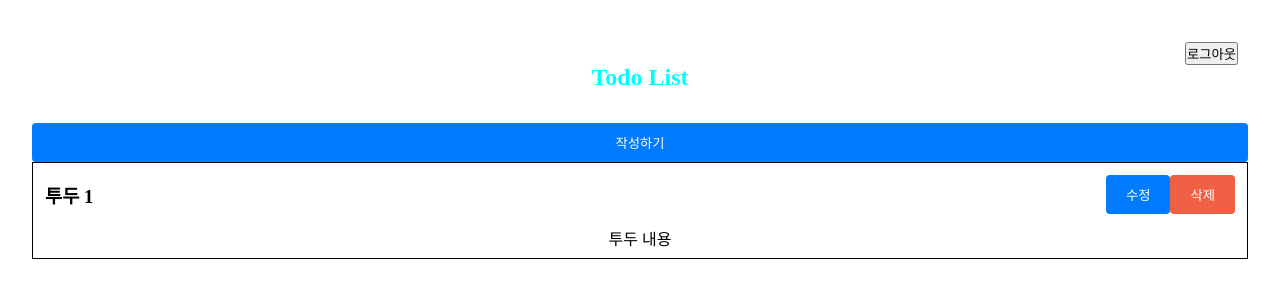
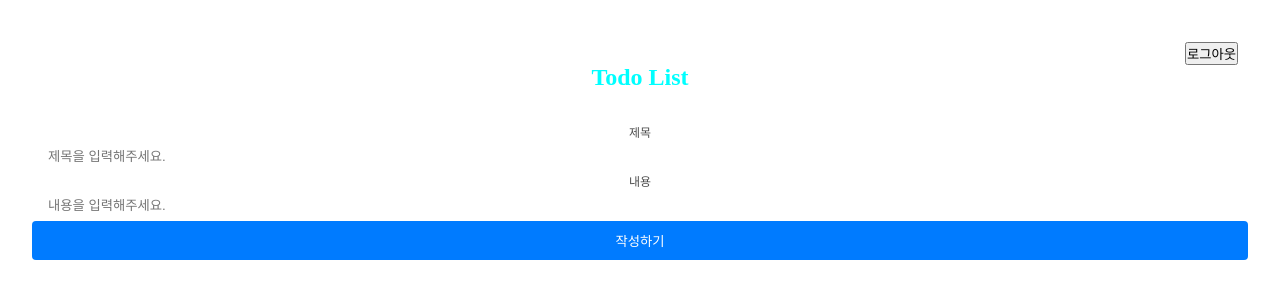
Before and after one commit to muzi55/wanted-pre-onboarding-challenge-fe-27, a React (Vite) app: page /write in a window 1280 px wide. Shown: the top 300 px of the page. Built offline with nearby package versions, Linux system fonts and the light colour scheme; no server answers; sample sign-in values are in the browser's storage.

Commit message:
todo 생성 로직 추가

```diff
--- a/src/components/textfield/TextInput.tsx
+++ b/src/components/textfield/TextInput.tsx
@@ -9,6 +9,7 @@ function TextInput({
   type,
   name,
   id,
+  require = false,
 }: ITextInputProps) {
   return (
     <input
@@ -19,6 +20,7 @@ function TextInput({
       name={name}
       id={id}
       placeholder={placeholder}
+      required={require}
     />
   )
 }
--- /dev/null
+++ b/src/components/write/TodoWrite.tsx
@@ -0,0 +1,38 @@
+import React from 'react'
+import TextLabel from '../textfield/TextLabel'
+import TextInput from '../textfield/TextInput'
+import { ITextInputProps } from '../../types/TextField'
+
+interface ITodoWriteProps extends ITextInputProps {
+  htmlFor: string
+  label: string
+}
+
+function TodoWrite({
+  htmlFor,
+  label,
+  onChange,
+  value,
+  placeholder,
+  type,
+  name,
+  id,
+  require = true,
+}: ITodoWriteProps) {
+  return (
+    <div>
+      <TextLabel htmlFor={htmlFor}>{label}</TextLabel>
+      <TextInput
+        onChange={onChange}
+        value={value}
+        placeholder={placeholder}
+        type={type}
+        name={name}
+        id={id}
+        require={require}
+      />
+    </div>
+  )
+}
+
+export default TodoWrite
--- a/src/pages/Home.tsx
+++ b/src/pages/Home.tsx
@@ -16,6 +16,7 @@ function Home() {
         Authorization: token,
       },
     })
+    console.log(res.data)
   }
 
   useEffect(() => {
@@ -31,7 +32,7 @@ function Home() {
           }}
           full={true}
         >
-          작성하기
+          투두 쓰로 가기
         </Button>
       </div>
       <div>
--- a/src/pages/Write.tsx
+++ b/src/pages/Write.tsx
@@ -0,0 +1,77 @@
+import React, { useId, useState } from 'react'
+import Button from '../components/button/Button'
+import TodoWrite from '../components/write/TodoWrite'
+import axios from 'axios'
+import { useNavigate } from 'react-router-dom'
+
+function Write() {
+  const navigate = useNavigate()
+  const token = localStorage.getItem('token')
+  const titleId = useId()
+  const contentId = useId()
+
+  const [title, setTitle] = useState<string>('')
+  const [content, setContent] = useState<string>('')
+
+  const onSubmit = async (e: React.FormEvent<HTMLFormElement>) => {
+    e.preventDefault()
+    try {
+      const res = await axios.post(
+        `${import.meta.env.VITE_SERVER_API}/todos`,
+        {
+          title,
+          content,
+        },
+        {
+          headers: {
+            Authorization: token,
+          },
+        }
+      )
+      console.log(res)
+      navigate('/')
+    } catch (error) {
+      console.error(error)
+    }
+  }
+
+  const onChangeTitle = (e: React.ChangeEvent<HTMLInputElement>) => {
+    setTitle(e.target.value)
+  }
+
+  const onChangeContent = (e: React.ChangeEvent<HTMLInputElement>) => {
+    setContent(e.target.value)
+  }
+
+  return (
+    <form onSubmit={onSubmit}>
+      <TodoWrite
+        htmlFor={`title-${titleId}`}
+        label="제목"
+        onChange={onChangeTitle}
+        value={title}
+        placeholder="제목을 입력해주세요."
+        type="text"
+        name="title"
+        id="title"
+        require={true}
+      />
+      <TodoWrite
+        htmlFor={`content-${titleId}`}
+        label="내용"
+        onChange={onChangeContent}
+        value={content}
+        placeholder="내용을 입력해주세요."
+        type="text"
+        name="content"
+        id="content"
+        require={true}
+      />
+      <Button onClick={() => {}} full={true}>
+        작성하기
+      </Button>
+    </form>
+  )
+}
+
+export default Write
--- a/src/router/Router.tsx
+++ b/src/router/Router.tsx
@@ -4,6 +4,7 @@ import { Route, Routes, useNavigate } from 'react-router-dom'
 import Auth from '../pages/Auth'
 import Home from '../pages/Home'
 import Layout from '../layout/Layout'
+import Write from '../pages/Write'
 
 function Router() {
   const navigate = useNavigate()
@@ -22,7 +23,7 @@ function Router() {
       <Routes>
         <Route element={<Layout />}>
           <Route path="/" element={<Home />} />
-          <Route path="/write" element={<Home />} />
+          <Route path="/write" element={<Write />} />
         </Route>
         <Route path="/auth" element={<Auth />} />
       </Routes>
--- a/src/types/TextField.ts
+++ b/src/types/TextField.ts
@@ -1,9 +1,10 @@
-type TextInputType = 'email' | 'password'
+type TextInputType = 'email' | 'password' | 'text'
 
 export interface ITextLabelProps {
   children: React.ReactNode
   htmlFor: string
 }
+
 export interface ITextInputProps {
   value: string
   onChange: (e: React.ChangeEvent<HTMLInputElement>) => void
@@ -11,6 +12,7 @@ export interface ITextInputProps {
   type: TextInputType
   name: string
   id: string
+  require?: boolean
 }
 
 export interface ITodoItem {
```
